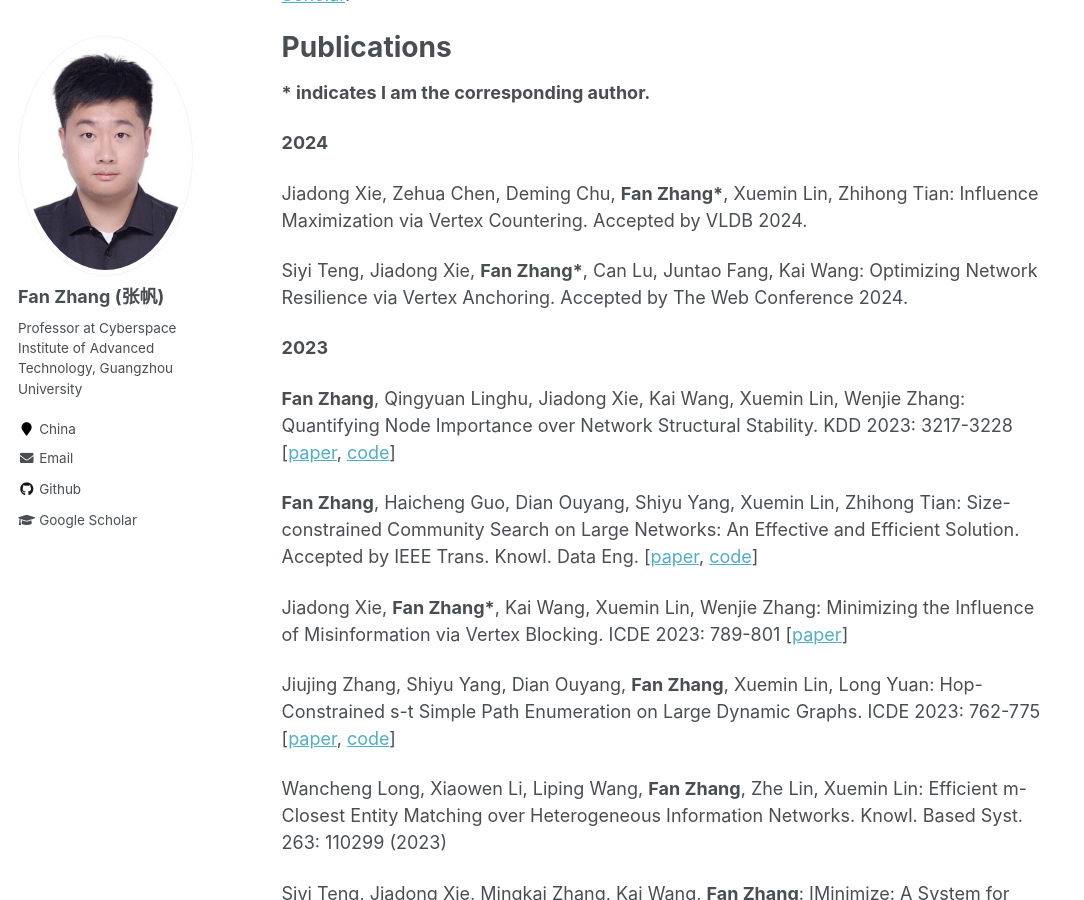
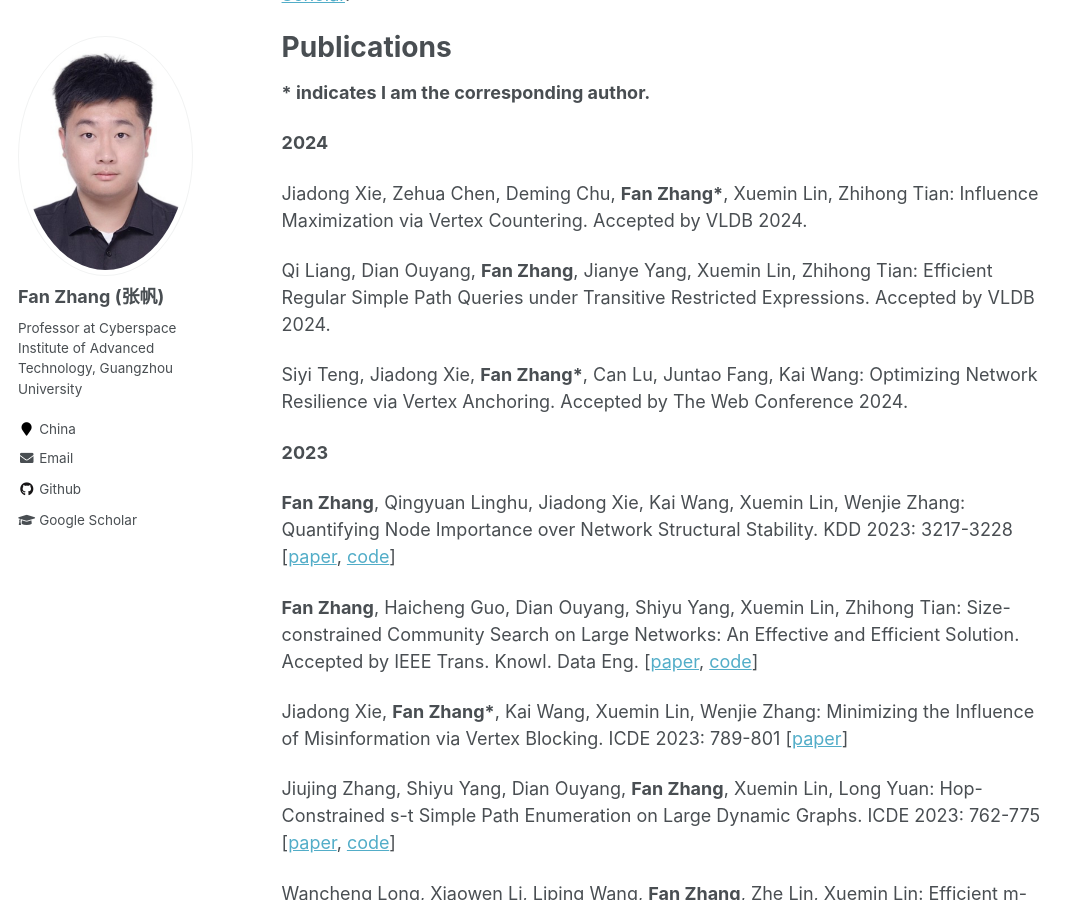
Before and after one commit to fanzhangcs/fanzhangcs.github.io, a Jekyll site: the page built from _pages/about.md, in a window 1280 px wide and 900 px high, scrolled down 419 px. Shown: the whole window, without its empty margins (0-1084 px from the left). Built offline with Jekyll 4.4.1, drawn with Linux system fonts in a browser that asks for light colours.

Commit message:
Update about.md

```diff
--- a/_pages/about.md
+++ b/_pages/about.md
@@ -20,6 +20,8 @@ Publications
 **2024**
 
 Jiadong Xie, Zehua Chen, Deming Chu, **Fan Zhang\***, Xuemin Lin, Zhihong Tian: Influence Maximization via Vertex Countering. Accepted by VLDB 2024.
+
+Qi Liang, Dian Ouyang, **Fan Zhang**, Jianye Yang, Xuemin Lin, Zhihong Tian: Efficient Regular Simple Path Queries under Transitive Restricted Expressions. Accepted by VLDB 2024.
 
 Siyi Teng, Jiadong Xie, **Fan Zhang\***, Can Lu, Juntao Fang, Kai Wang: Optimizing Network Resilience via Vertex Anchoring. Accepted by The Web Conference 2024.
 
```
